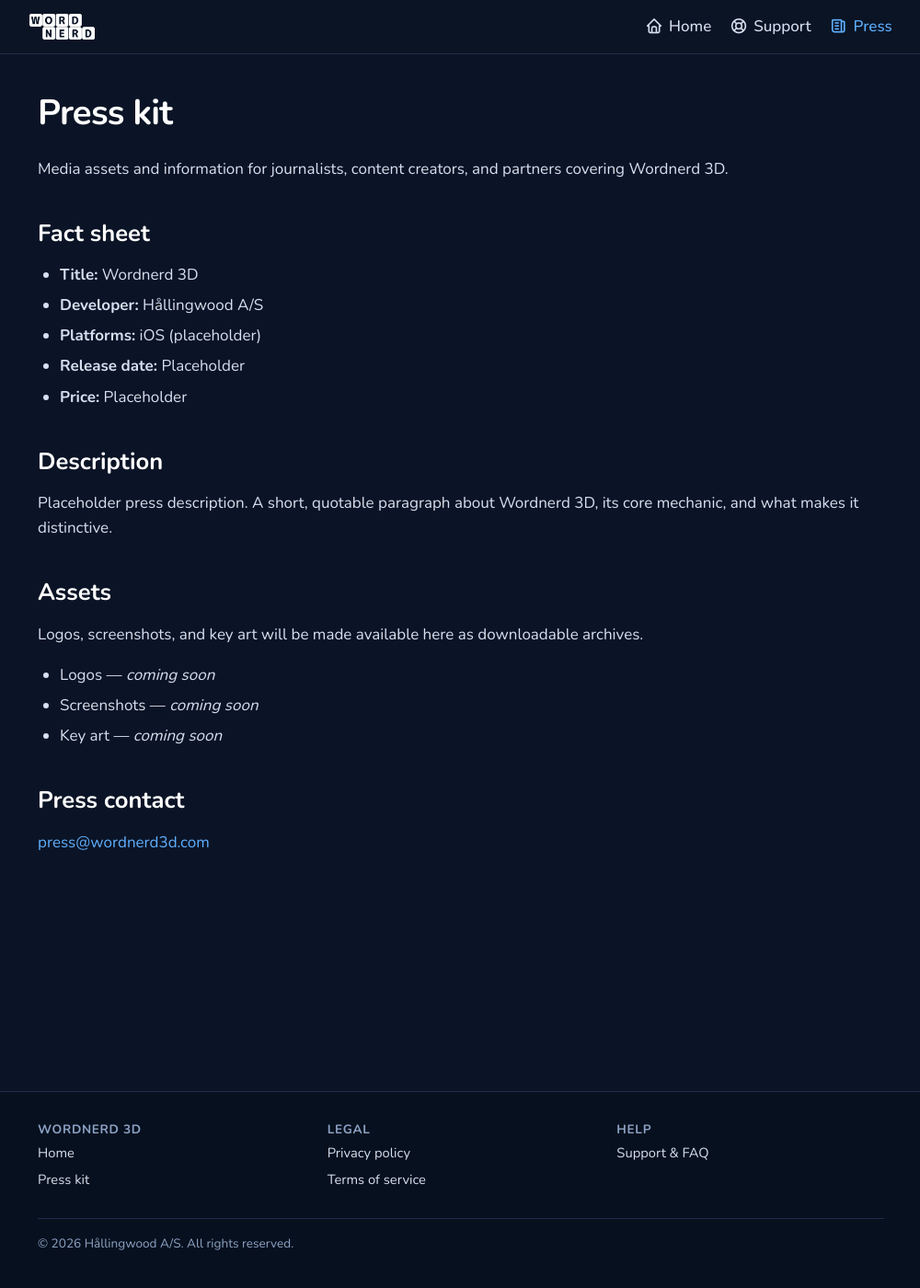
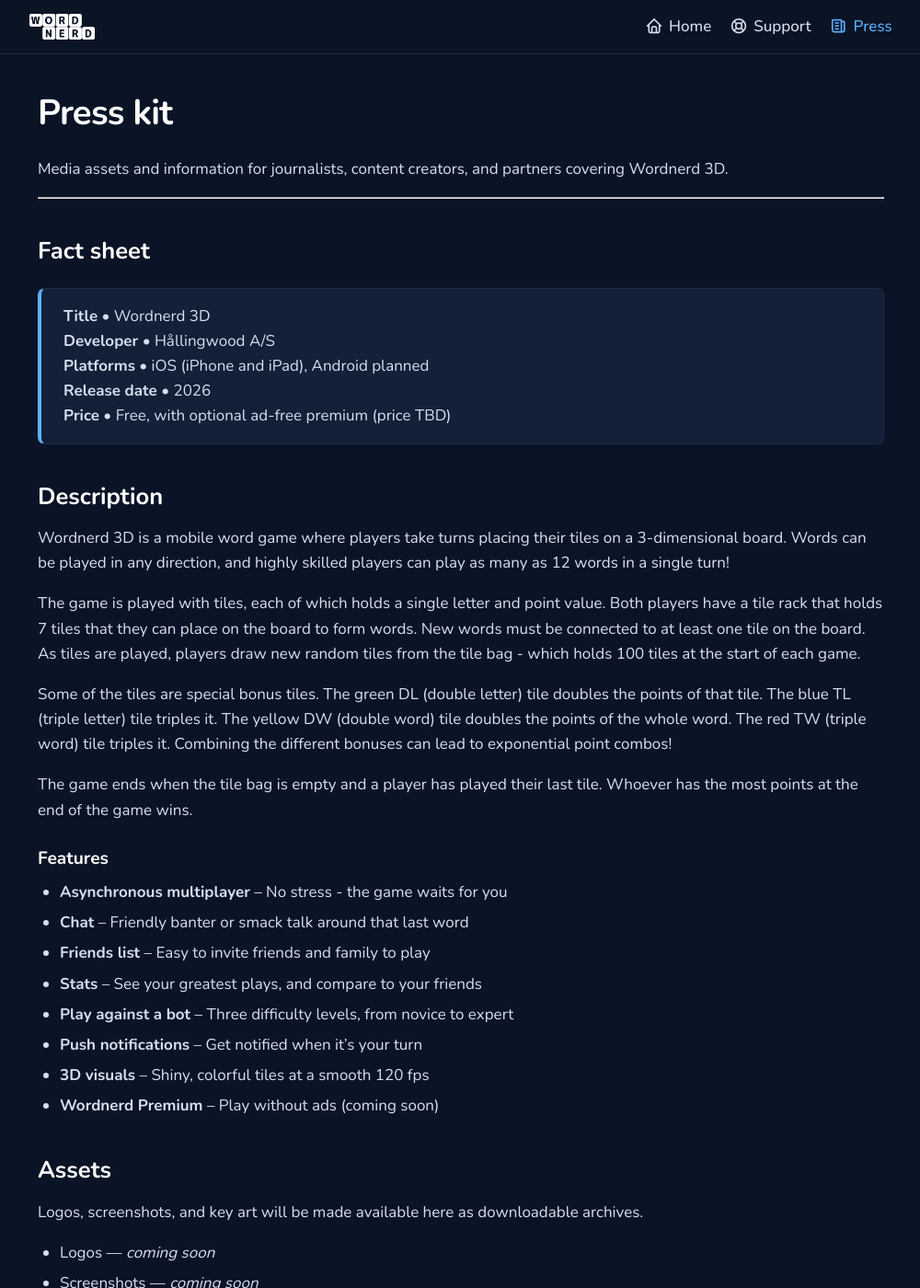
Before and after one commit to Landeplage/hwood-wordnerd-website, a Jekyll site: the page built from press/index.md, in a window 1280 px wide and 1400 px high. Shown: the whole window at 92% size, without its empty margins (139-1139 px from the left). Built offline with Jekyll 4.4.1, drawn with Linux system fonts in a browser that asks for light colours; some of the changed text lies outside the part shown.

Commit message:
Single source of truth for e-mails, filled in press page

```diff
--- a/_config.yml
+++ b/_config.yml
@@ -1,3 +1,7 @@
 title: Wordnerd 3D
 description: A word puzzle game by Hållingwood A/S.
 url: https://wordnerd3d.com
+
+support_email: wordnerdsupport@hållingwood.no
+press_email: wordnerdsupport@hållingwood.no
+privacy_email: wordnerdsupport@hållingwood.no
--- a/press/index.html
+++ /dev/null
@@ -1,42 +0,0 @@
----
-layout: default
-title: Press — Wordnerd 3D
-description: Press kit and media resources for Wordnerd 3D.
----
-
-<div class="container content">
-  <h1>Press kit</h1>
-  <p>
-    Media assets and information for journalists, content creators, and partners
-    covering Wordnerd 3D.
-  </p>
-
-  <h2>Fact sheet</h2>
-  <ul>
-    <li><strong>Title:</strong> Wordnerd 3D</li>
-    <li><strong>Developer:</strong> Hållingwood A/S</li>
-    <li><strong>Platforms:</strong> iOS (placeholder)</li>
-    <li><strong>Release date:</strong> Placeholder</li>
-    <li><strong>Price:</strong> Placeholder</li>
-  </ul>
-
-  <h2>Description</h2>
-  <p>
-    Placeholder press description. A short, quotable paragraph about Wordnerd
-    3D, its core mechanic, and what makes it distinctive.
-  </p>
-
-  <h2>Assets</h2>
-  <p>
-    Logos, screenshots, and key art will be made available here as downloadable
-    archives.
-  </p>
-  <ul>
-    <li>Logos — <em>coming soon</em></li>
-    <li>Screenshots — <em>coming soon</em></li>
-    <li>Key art — <em>coming soon</em></li>
-  </ul>
-
-  <h2>Press contact</h2>
-  <p><a href="mailto:press@wordnerd3d.com">press@wordnerd3d.com</a></p>
-</div>
--- /dev/null
+++ b/press/index.md
@@ -0,0 +1,52 @@
+---
+layout: markdown
+title: Press — Wordnerd 3D
+description: Press kit and media resources for Wordnerd 3D.
+---
+
+# Press kit
+
+Media assets and information for journalists, content creators, and partners covering Wordnerd 3D.
+
+---
+
+## Fact sheet
+
+> **Title** • Wordnerd 3D
+> **Developer** • Hållingwood A/S
+> **Platforms** • iOS (iPhone and iPad), Android planned
+> **Release date** • 2026
+> **Price** • Free, with optional ad-free premium (price TBD)
+
+## Description
+
+Wordnerd 3D is a mobile word game where players take turns placing their tiles on a 3-dimensional board. Words can be played in any direction, and highly skilled players can play as many as 12 words in a single turn!
+
+The game is played with tiles, each of which holds a single letter and point value. Both players have a tile rack that holds 7 tiles that they can place on the board to form words. New words must be connected to at least one tile on the board. As tiles are played, players draw new random tiles from the tile bag - which holds 100 tiles at the start of each game.
+
+Some of the tiles are special bonus tiles. The green DL (double letter) tile doubles the points of that tile. The blue TL (triple letter) tile triples it. The yellow DW (double word) tile doubles the points of the whole word. The red TW (triple word) tile triples it. Combining the different bonuses can lead to exponential point combos!
+
+The game ends when the tile bag is empty and a player has played their last tile. Whoever has the most points at the end of the game wins.
+
+### Features
+
+- **Asynchronous multiplayer** – No stress - the game waits for you
+- **Chat** – Friendly banter or smack talk around that last word
+- **Friends list** – Easy to invite friends and family to play
+- **Stats** – See your greatest plays, and compare to your friends
+- **Play against a bot** – Three difficulty levels, from novice to expert
+- **Push notifications** – Get notified when it's your turn
+- **3D visuals** – Shiny, colorful tiles at a smooth 120 fps
+- **Wordnerd Premium** – Play without ads (coming soon)
+
+## Assets
+
+Logos, screenshots, and key art will be made available here as downloadable archives.
+
+- Logos — <em>coming soon</em>
+- Screenshots — <em>coming soon</em>
+- Key art — <em>coming soon</em>
+
+## Press contact
+
+<{{ site.press_email }}>
```
Also changed, not shown: privacy/index.md (+1 -1 lines), support/index.html (+3 -5 lines), terms/index.md (+3 -3 lines), content/img/hero_phone.png.
